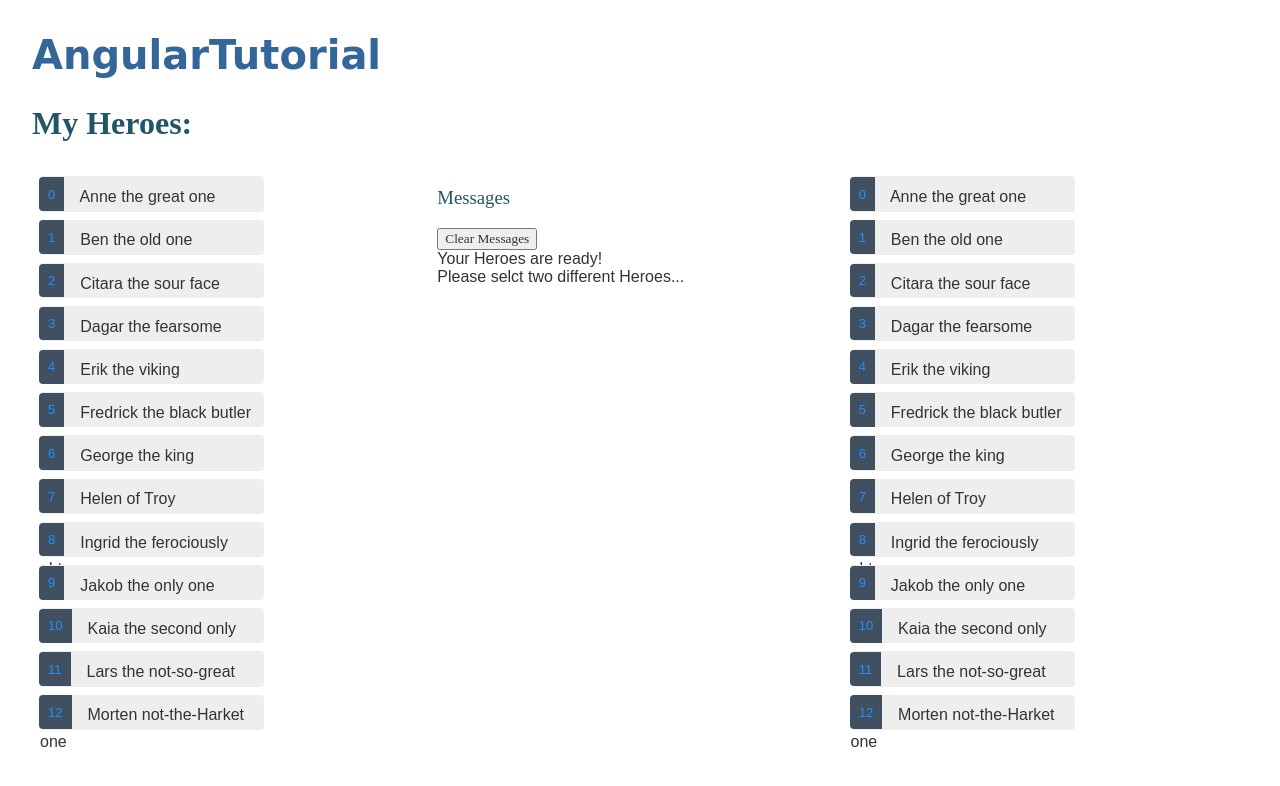
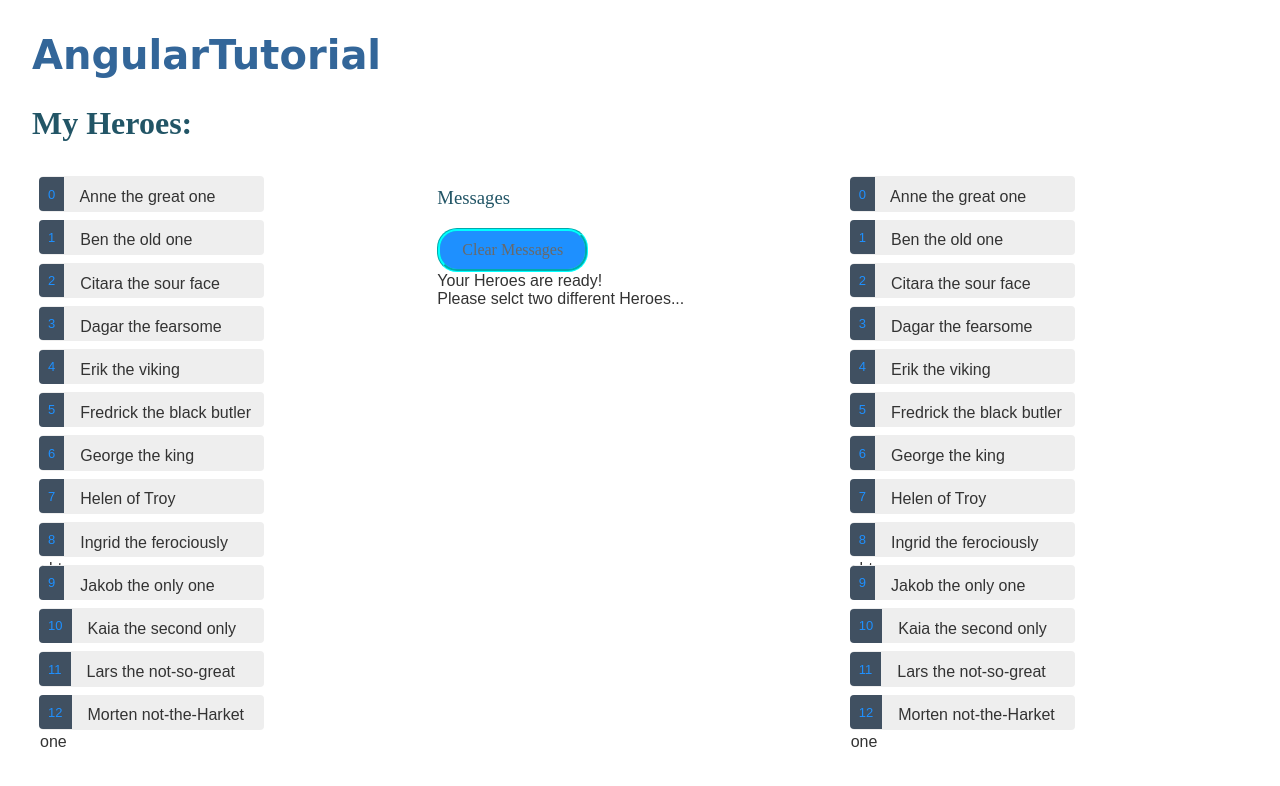
Before and after one commit to jakobssvar/AngularTutorial, an Angular app in the folder AngularTutorial/: page / in a window 1280 px wide. Shown: the top 786 px of the page. Built offline with nearby package versions, Linux system fonts and the light colour scheme.

Commit message:
i figured out how css works

```diff
--- a/AngularTutorial/src/app/heroes/heroes.component.css
+++ b/AngularTutorial/src/app/heroes/heroes.component.css
@@ -3,6 +3,30 @@
 .column {
   float: left;
   width: 33.33%;
+}
+.column2 {
+  float: left;
+  width: 33.33%;
+
+}
+.column3 {
+  float: right;
+  width: 33.33%;
+
+}
+
+.button {
+  background-color: orangered; /* Green */
+  border: groove;
+  border-color: orange;
+  border-radius: 20px;
+  color: dimgray;
+  padding: 10px 22px;
+  text-align: center;
+  text-decoration: none;
+  display: inline-block;
+  font-size: 16px;
+  align-self:center;
 }
 
 .heroes {
@@ -60,13 +84,7 @@
   }
 
 
-/* Clear floats after the columns */
-.row:after {
-    float:right;
-    content: "";
-    display: table;
-    clear: both;
-}
+
 
 input {
   padding: .0rem;
--- a/AngularTutorial/src/app/heroes/heroes.component.html
+++ b/AngularTutorial/src/app/heroes/heroes.component.html
@@ -2,7 +2,7 @@
 <div class="row">
   <div class="column">
     <ul class="heroes">
-
+      <app-hero-detail [hero]="selectedHero"></app-hero-detail>
       <li *ngFor="let hero of heroes"
           [class.selected]="hero===selectedHero"
           (click)="onSelect(hero)">
@@ -10,22 +10,22 @@
       </li>
     </ul>
 
-    <app-hero-detail [hero]="selectedHero"></app-hero-detail>
+
   </div>
 
-  <div class="column">
+  <div class="column2">
     <app-messages></app-messages>
     <div *ngIf="selectedHero&&selectedHero2&&selectedHero!=selectedHero2">
-      <button (click)="startFight(selectedHero,selectedHero2)">Fight!</button>
+      <button class="button" (click)="startFight(selectedHero,selectedHero2)">Fight!</button>
     </div>
     <div *ngIf="!selectedHero||!selectedHero2||selectedHero==selectedHero2">
       Please selct two different Heroes...
     </div>
   </div>
 
-  <div class="column">
+  <div class="column3">
     <ul class="heroes">
-
+      <app-hero-detail [hero]="selectedHero2"></app-hero-detail>
       <li *ngFor="let hero of heroes"
           [class.selected]="hero===selectedHero2"
           (click)="onSelect2(hero)">
@@ -33,6 +33,6 @@
       </li>
     </ul>
 
-    <app-hero-detail [hero]="selectedHero2"></app-hero-detail>
+
   </div>
 </div>
--- a/AngularTutorial/src/app/messages/messages.component.css
+++ b/AngularTutorial/src/app/messages/messages.component.css
@@ -0,0 +1,13 @@
+.clear {
+  background-color: dodgerblue; /* Green */
+  border: groove;
+  border-color: aqua;
+  border-radius: 20px;
+  color: dimgray;
+  padding: 10px 22px;
+  text-align: center;
+  text-decoration: none;
+  display: inline-block;
+  font-size: 16px;
+  align-self: center;
+}
```
